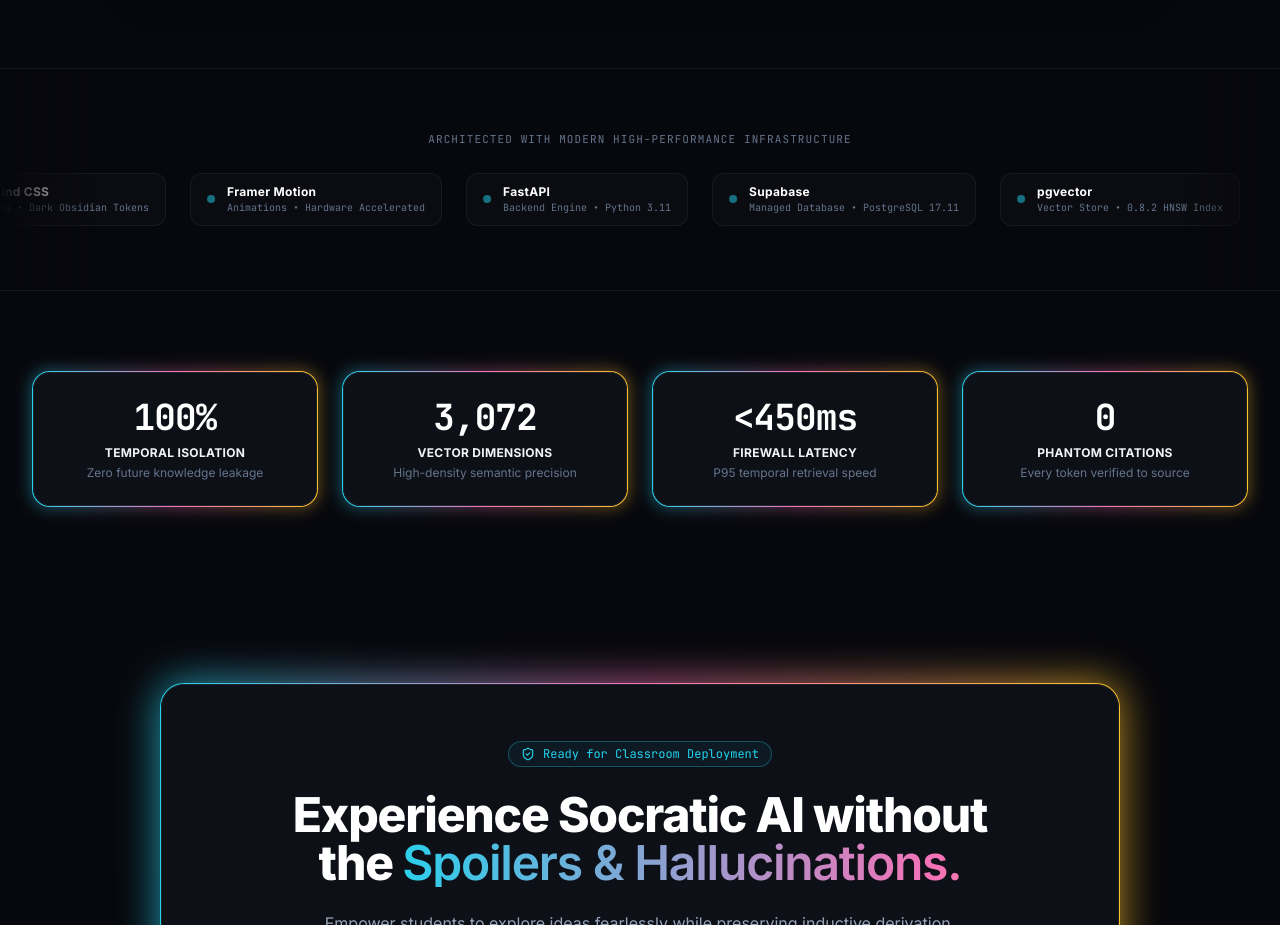
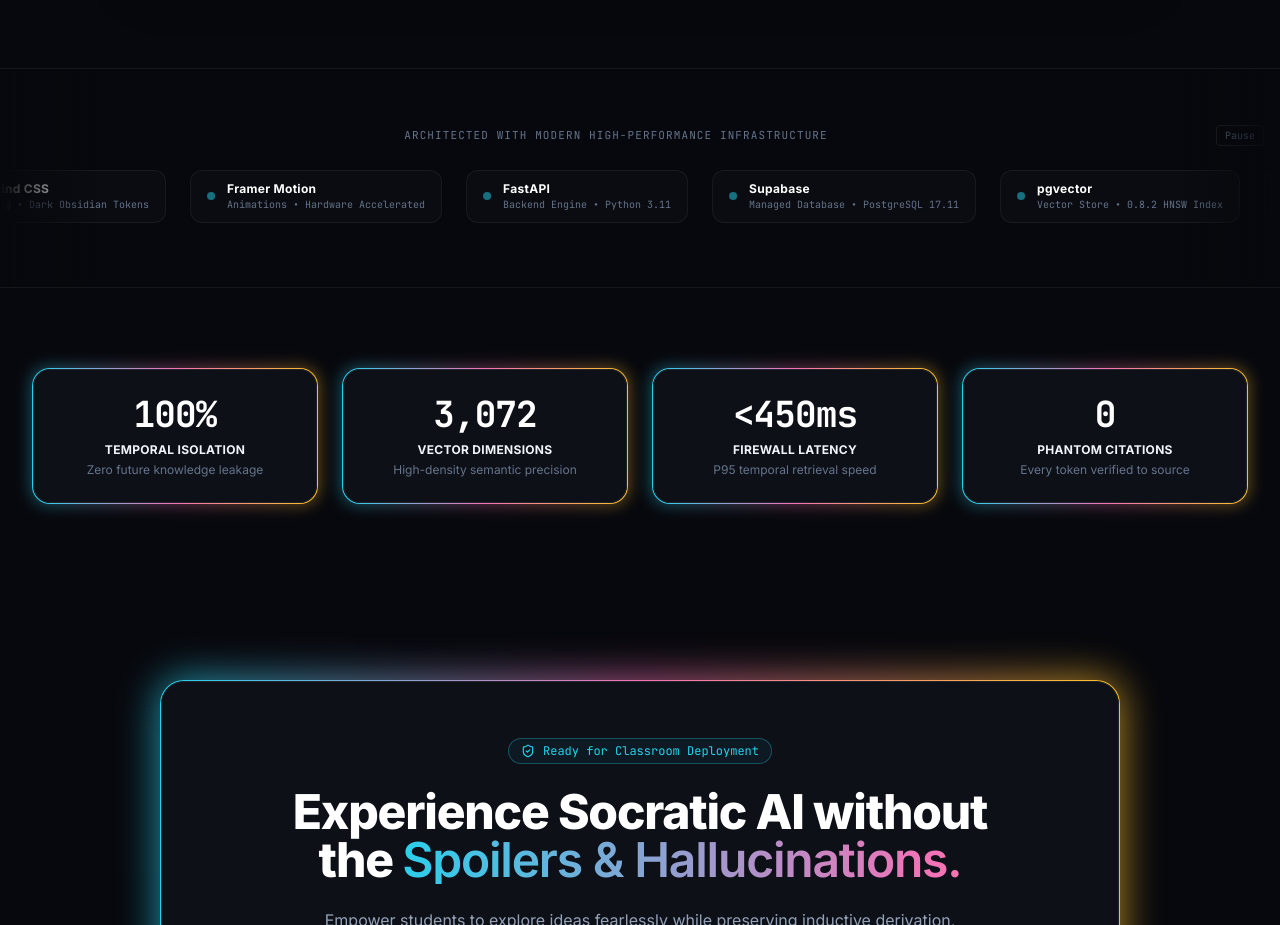
Before and after one commit to FuzailAhmad-Sphericaljudge/prism-ai-learning-assistant, a Next.js app in the folder web/: page / in a window 1280 px wide. Shown: the part 7280-8205 px from the top of the page. Built offline with nearby package versions, Linux system fonts and the light colour scheme; no server answers.

Commit message:
feat(landing): add pause and resume controls for TechStackMarquee.tsx

```diff
--- a/web/components/landing/TechStackMarquee.tsx
+++ b/web/components/landing/TechStackMarquee.tsx
@@ -4,6 +4,7 @@ import * as React from "react";
 import { TECH_STACK } from "./landing-data";
 
 export const TechStackMarquee: React.FC = () => {
+  const [isPaused, setIsPaused] = React.useState<boolean>(false);
   // Duplicate for infinite marquee loop
   const duplicatedStack = [...TECH_STACK, ...TECH_STACK];
 
@@ -13,14 +14,25 @@ export const TechStackMarquee: React.FC = () => {
       <div className="absolute left-0 top-0 bottom-0 w-24 bg-gradient-to-r from-[#07080D] to-transparent z-10 pointer-events-none" />
       <div className="absolute right-0 top-0 bottom-0 w-24 bg-gradient-to-l from-[#07080D] to-transparent z-10 pointer-events-none" />
 
-      <div className="container max-w-7xl mx-auto px-4 mb-4 text-center">
-        <span className="text-[11px] font-mono tracking-widest uppercase text-foreground-subtle">
+      <div className="container max-w-7xl mx-auto px-4 mb-4 flex items-center justify-between text-center">
+        <span className="text-[11px] font-mono tracking-widest uppercase text-foreground-subtle mx-auto">
           Architected with Modern High-Performance Infrastructure
         </span>
+        <button
+          type="button"
+          onClick={() => setIsPaused(!isPaused)}
+          className="text-[10px] font-mono text-foreground-subtle hover:text-white px-2 py-0.5 rounded border border-white/10 hidden sm:inline-block"
+          aria-label={isPaused ? "Resume ticker" : "Pause ticker"}
+        >
+          {isPaused ? "Resume" : "Pause"}
+        </button>
       </div>
 
       <div className="flex overflow-hidden select-none py-2">
-        <div className="flex items-center gap-6 animate-marquee whitespace-nowrap">
+        <div
+          className="flex items-center gap-6 animate-marquee whitespace-nowrap"
+          style={{ animationPlayState: isPaused ? "paused" : "running" }}
+        >
           {duplicatedStack.map((tech, idx) => (
             <div
               key={`${tech.name}-${idx}`}
```
